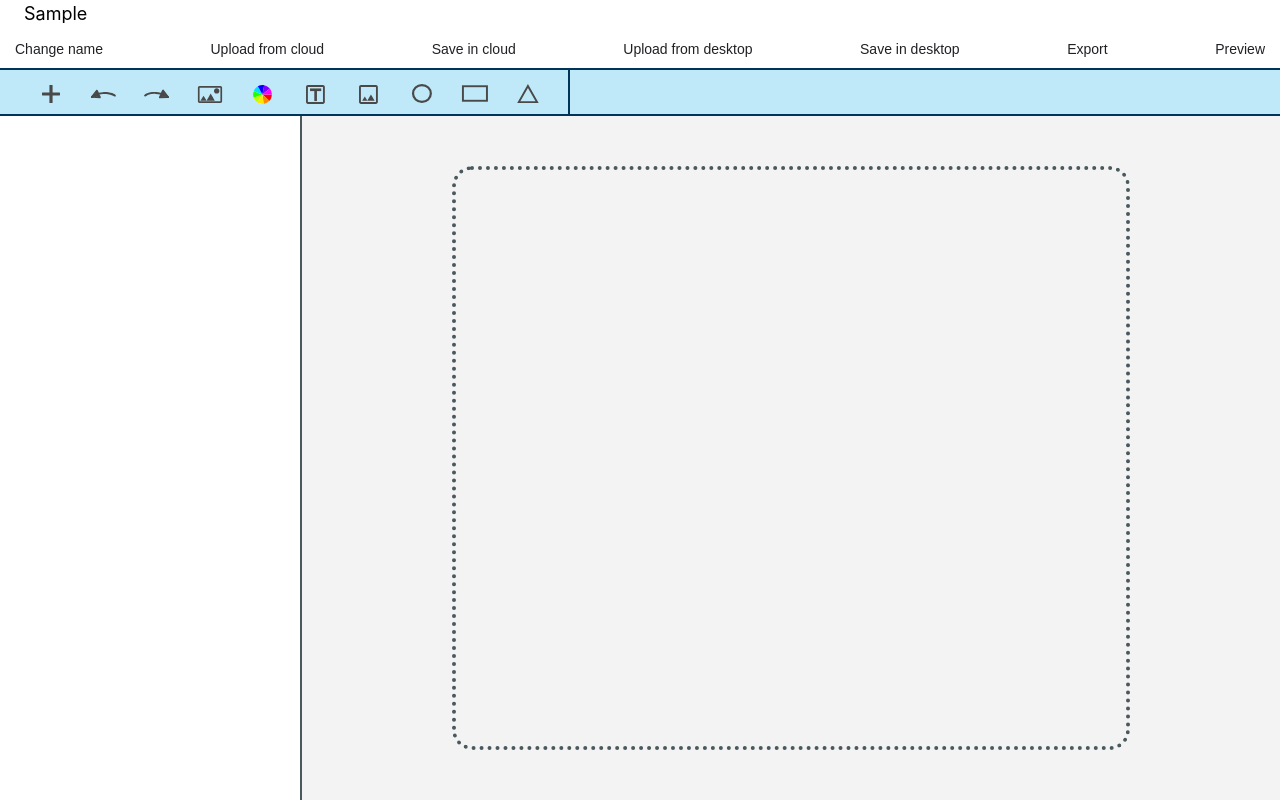
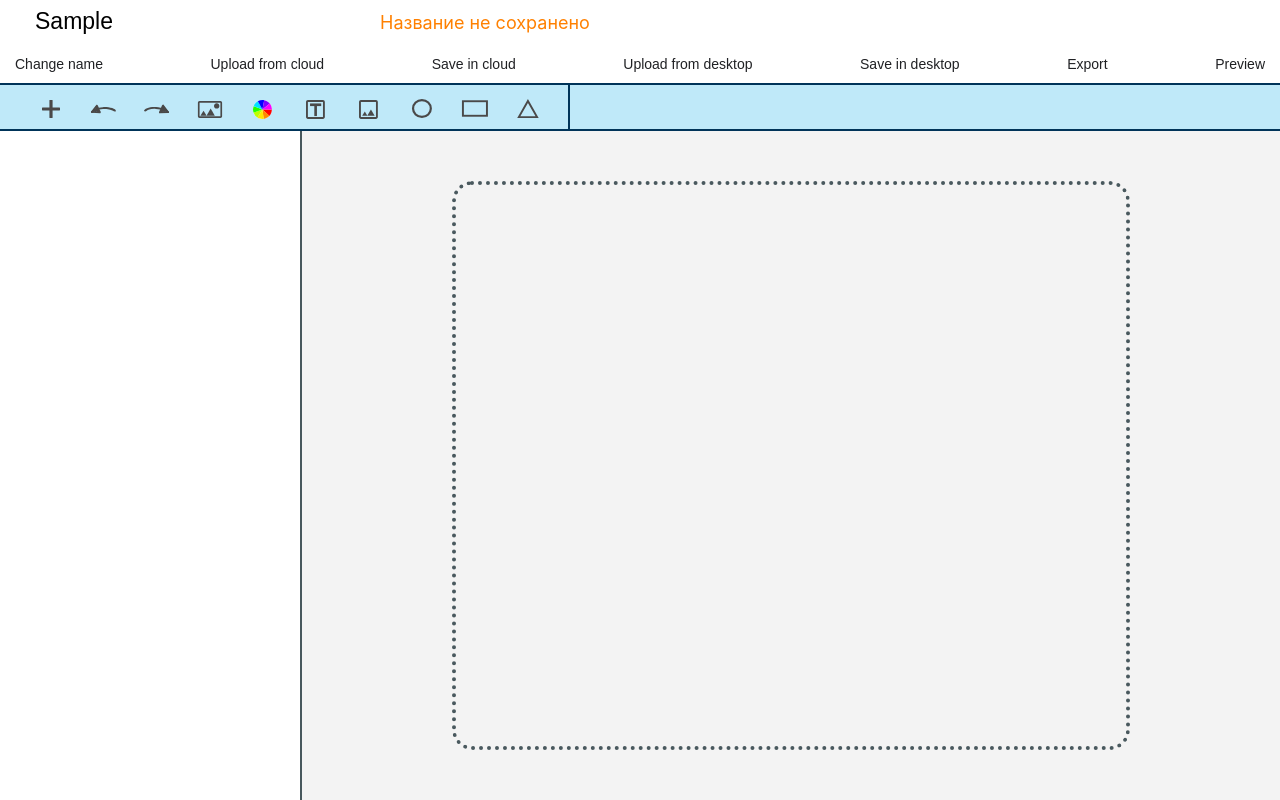
Before and after one commit to mrol1114/presentation-maker, a React (Create React App) app: page / in a window 1280 px wide. Both pictures are taken after typing "Sample" into the empty fields and a click on the button "Save in cloud". Built offline with nearby package versions, Linux system fonts and the light colour scheme.

Commit message:
PM-59: добавил ф-ию изменения названия, реализацию кнопке изменить название, убрал лишние поля ControlPanel, переделал компонент PresentationName

```diff
--- a/src/common/functions.ts
+++ b/src/common/functions.ts
@@ -20,6 +20,13 @@ function convertPdf(presentationMaker: PresentationMaker): Pdf
 {
 
 }*/
+
+function updateName(presentationMaker: types.PresentationMaker, updatedName: string): types.PresentationMaker {
+    return {
+        ...presentationMaker,
+        name: updatedName
+    }
+}
 
 function convertPresentationMakerToJson(presentationMaker: types.PresentationMaker): types.PresentationMaker {
     const json: string = JSON.stringify(presentationMaker);
@@ -816,6 +823,7 @@ function createGraphicPrimitive(presentationMaker: types.PresentationMaker, type
 }
 
 export {
+    updateName,
     undo,
     redo,
     addSlide,
--- a/src/components/app/App.tsx
+++ b/src/components/app/App.tsx
@@ -59,7 +59,7 @@ function App(): JSX.Element
     return (
         <div className={appStyles["app"]}>
             <div>
-                <ControlPanel name={presentationMaker.name} presentationMaker={presentationMaker}/>
+                <ControlPanel presentationMaker={presentationMaker}/>
                 <Toolbar presentationElements={presentationElements} />
             </div>
 
--- a/src/components/controlPanel/ControlPanel.tsx
+++ b/src/components/controlPanel/ControlPanel.tsx
@@ -7,10 +7,17 @@ import PresentationName from "./components/PresentationName";
 import styles from "./styles.module.css";
 import { dispatch, setState } from "../../actions/actions";
 
-function ControlPanel(props: {name: string, presentationMaker: types.PresentationMaker}): JSX.Element
+function ControlPanel(props: {presentationMaker: types.PresentationMaker}): JSX.Element
 {
     const renameHandler = () => {
+        const newName = document.getElementsByTagName("input")[1].value;
+
+        if (newName)
+        {
+            dispatch(functions.updateName, newName);
+        }
     };
+
     const uploadFromCloudHandler = () => {
     };
     const saveInCloudHandler = () => {
@@ -72,7 +79,7 @@ function ControlPanel(props: {name: string, presentationMaker: types.Presentatio
     return (
         <div className = {styles["control-panel"]}>
             <input className={styles['fileInput']} id="sortpicture" type="file"/>
-            <PresentationName name="My presentation"/>
+            <PresentationName presentationName={props.presentationMaker.name} />
             <Button onClick={renameHandler} actionName={"Change name"}/>
             <Button onClick={uploadFromCloudHandler} actionName={"Upload from cloud"}/>
             <Button onClick={saveInCloudHandler} actionName={"Save in cloud"}/>
--- a/src/components/controlPanel/components/PresentationName.tsx
+++ b/src/components/controlPanel/components/PresentationName.tsx
@@ -1,11 +1,22 @@
-import React from "react";
+import React, { useEffect, useState } from "react";
 import styles from "./styles/styles.module.css";
 
-function PresentationName(props: {name: string}): JSX.Element
+function PresentationName(prop: {presentationName: string}): JSX.Element
 {
+    const [value, setValue] = useState("");
+
+    useEffect(() => {
+        const nameMessage = document.querySelectorAll("#name-message")[0];
+
+        value !== prop.presentationName ? nameMessage.classList.add(styles["active"]) :
+            nameMessage.classList.remove(styles["active"]);
+    });
+
     return (
-        <div className = {styles["presentation-name-label"]}>
-            <input className = {styles["presentation-name"]} placeholder = {props.name}></input>
+        <div className={styles["presentation-name"]}>
+            <input id="presentation-name" className={styles["presentation-name-input"]} placeholder="Введите название"
+                onChange={(e) => {setValue(e.target.value)}}></input>
+            <a id="name-message" className={styles["message"]}>Название не сохранено</a>
         </div>
     );
 }
--- a/src/components/controlPanel/components/styles/styles.module.css
+++ b/src/components/controlPanel/components/styles/styles.module.css
@@ -1,22 +1,41 @@
 .presentation-name
 {
-    border: 1px solid transparent;
-    border-radius: 6px;
-    font-size: 18px;
-    height: 20px;
-    line-height: 22px;
-    min-width: 1px;
-    padding: 2px 7px;
-    margin: 0 0 10px 10px;
-    font-family: inherit;
+    flex: 1 0 100%;
+    width: 100%;
 }
 
-.presentation-name-label
+.presentation-name-input
 {
-    flex: 1 0 100%;
+    border: 2px solid transparent;
+    border-radius: 5px;
+    outline: none;
+    height: 35px;
+    min-width: 240px;
+    padding: 2px 17px;
+    margin: 0 0 10px 10px;
+    font-size: 23px;
+    caret-color: transparent;
 }
 
-.presentation-name:hover
+.presentation-name-input:focus
 {
-    background-color: rgba(var(--light-blue-color), .5);
+    border-color: rgba(var(--dark-blue-color), .5);
 }
+
+.presentation-name-input::placeholder
+{
+    text-align: center;
+}
+
+.message
+{
+    display: none;
+    margin-left: 30px;
+    color: rgb(255, 128, 0);
+    font-size: 18px;
+}
+
+.active
+{
+    display: inline-block;
+}
```
